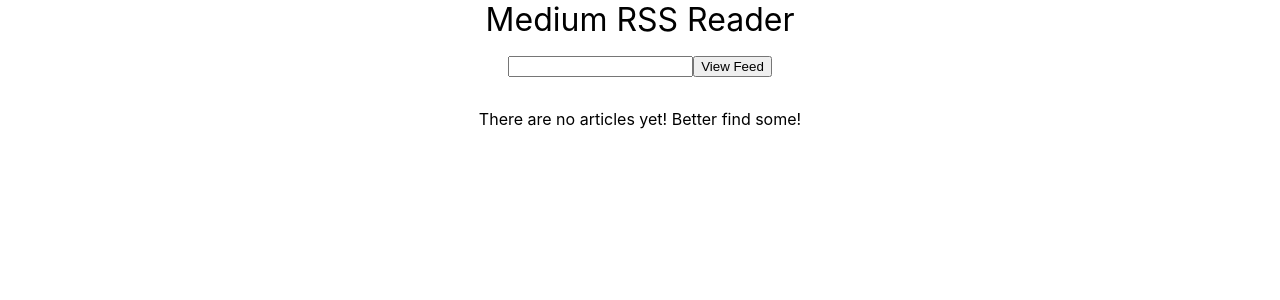
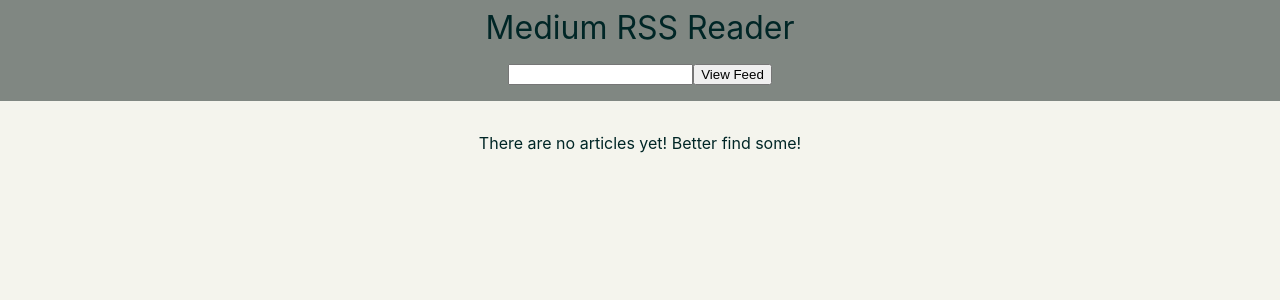
Before and after one commit to fuchssarahe/medium-rss-reader, a React (Create React App) app: page / in a window 1280 px wide. Shown: the top 300 px of the page. Built offline with nearby package versions, Linux system fonts and the light colour scheme.

Commit message:
css maybe improvements, future work

```diff
--- a/src/App.css
+++ b/src/App.css
@@ -11,6 +11,7 @@
   margin: 0;
   padding: 0;
   font-weight: normal;
+  color: #002626;
 }
 
 ol, ul {
@@ -30,3 +31,13 @@
   text-align: center;
   padding-bottom: 0.5em;
 }
+
+body {
+  background-color: #F4F4ED;
+}
+
+.App__header {
+  padding-top: 0.5em;
+  padding-bottom: 1em;
+  background-color: #808782;
+}
--- a/src/App.js
+++ b/src/App.js
@@ -40,8 +40,10 @@
   render() {
     return (
       <main className="App">
-        <h1>Medium RSS Reader</h1>
-        <FeedSelector handleSubmit={this.handleSubmit} />
+        <div className="App__header">
+          <h1>Medium RSS Reader</h1>
+          <FeedSelector handleSubmit={this.handleSubmit} />
+        </div>
         <Categories categories={Array.from(this.state.tags)} onClick={this.removeTag} removable={true} />
         <ArticleList
           articles={filterArticlesByTags(this.state.articles, this.state.tags)}
--- a/src/components/Article/Article.css
+++ b/src/components/Article/Article.css
@@ -1,4 +1,5 @@
 .Article {
+  background-color: white;
   border: 1px solid black;
   margin: 1em auto;
   max-width: 800px;
@@ -6,15 +7,24 @@
   width: 80%;
 }
 
+@media(max-width: 414px) {
+  .Article {
+    width: 95%;
+  }
+}
+
 .Article__title {
+  background-color: inherit;
   font-weight: bold;
   padding-bottom: 0.5em;
 }
 
 .Article__metadata {
+  background-color: inherit;
   margin-left: 0.5em;
 }
 
 .Article__snippet {
+  background-color: inherit;
   margin-left: 0.5em;
 }
--- a/src/components/Categories/Categories.css
+++ b/src/components/Categories/Categories.css
@@ -5,12 +5,16 @@
 }
 
 .Categories__category {
+  background-color: #F4F4ED;
   border: 1px solid black;
   border-radius: 0.25em;
   margin: 0.5em;
   padding: 0.25em;
+  box-shadow: 0.125em 0.125em #808782;
 }
 
 .Categories__category:hover {
-  background-color: lightgray;
+  background-color: #808782;
+  color: #F4F4ED;
+  cursor: pointer;
 }
```
Also changed, not shown: 1 other file (tests, documents, lock files or other folders).
